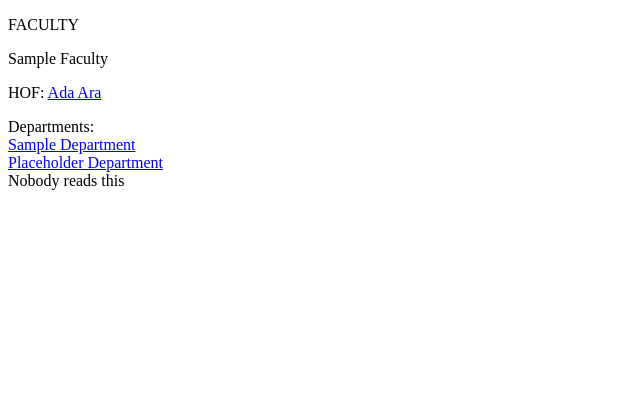
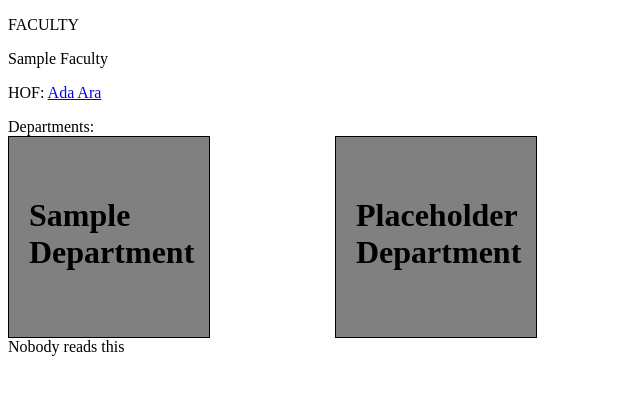
Before and after one commit to IsaacYao20036/DT_photoboard, a Flask app: page /faculty/1 in a window 1280 px wide. Shown: the part 130-525 px from the top of the page, without its empty margins (0-640 px from the left). Run offline with Flask 3, Linux system fonts and the light colour scheme; data comes from the database, SQL or seed files in the repository.

Commit message:
added depart buttons to faculty pg & profile cards to depart pg

```diff
--- a/app/static/css/style.css
+++ b/app/static/css/style.css
@@ -160,3 +160,42 @@ a button {
     height: 50px;
     width: 100px;
 }
+
+
+/* ******* */
+/* FACULTY */
+/* ******* */
+
+#departmentsDiv {
+    display: grid;
+    grid-template-columns: repeat(4, min-content);
+    gap: 125px;
+}
+
+.departmentBtn {
+    position: relative;
+    height: 200px;
+    min-width: 200px;
+    background-color: grey;
+    border: 1px solid black
+}
+
+.departmentBtn > h1 {
+    position: absolute;
+    top: 50%;
+    left: 50%;
+    margin: -40px 0 0 -80px;
+    text-decoration: none;
+    color: black;
+}
+
+
+/* ********** */
+/* DEPARTMENT */
+/* ********** */
+
+#departmentStaff {
+    display: grid;
+    grid-template-columns: repeat(4, min-content);
+    gap: 50px;
+}
--- a/app/templates/faculty.html
+++ b/app/templates/faculty.html
@@ -4,11 +4,18 @@
 <p>FACULTY</p>
 
 {{ faculty }}
+
 <p>HOF: <a href="/profile/{{ faculty.hof.code }}">{{ faculty.hof }}</a></p>
+
 Departments:
-{% for department in faculty.departments %}
-    <br>
-    <a href="/department/{{ department.id }}">{{ department }}</a>
-{% endfor %}
+<div id="departmentsDiv">
+
+    {% for department in faculty.departments %}
+        <a href="/department/{{ department.id }}" class="departmentBtn">
+            <h1>{{ department }}</h1>
+        </a>
+    {% endfor %}
+</div>
+
 
 {% endblock %}
```
Also changed, not shown: app/templates/department.html (+14 -4 lines).
